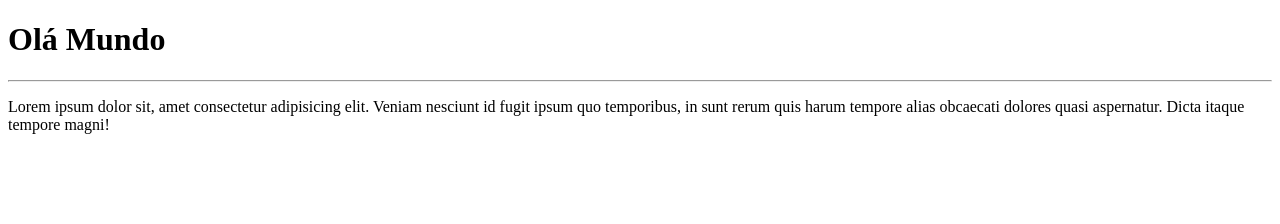
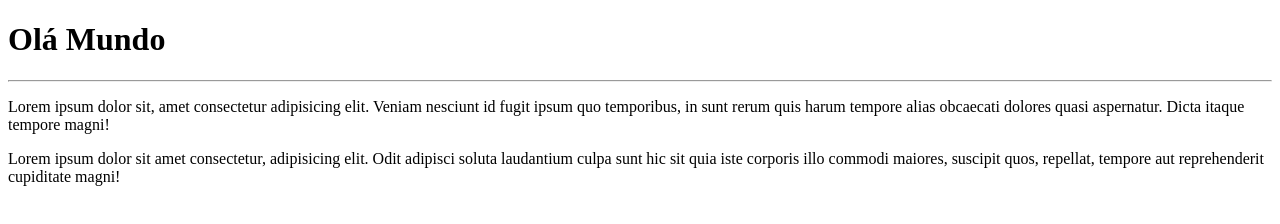
Before and after one commit to Paulo-H-P/estudoGiteGithube, a plain HTML site: page site1/index.html in a window 1280 px wide. Drawn offline with Linux system fonts and the light colour scheme.

Commit message:
add segundo paragrafo

```diff
--- a/site1/index.html
+++ b/site1/index.html
@@ -14,5 +14,11 @@
       id fugit ipsum quo temporibus, in sunt rerum quis harum tempore alias
       obcaecati dolores quasi aspernatur. Dicta itaque tempore magni!
     </p>
+    <p>
+      Lorem ipsum dolor sit amet consectetur, adipisicing elit. Odit adipisci
+      soluta laudantium culpa sunt hic sit quia iste corporis illo commodi
+      maiores, suscipit quos, repellat, tempore aut reprehenderit cupiditate
+      magni!
+    </p>
   </body>
 </html>
```
